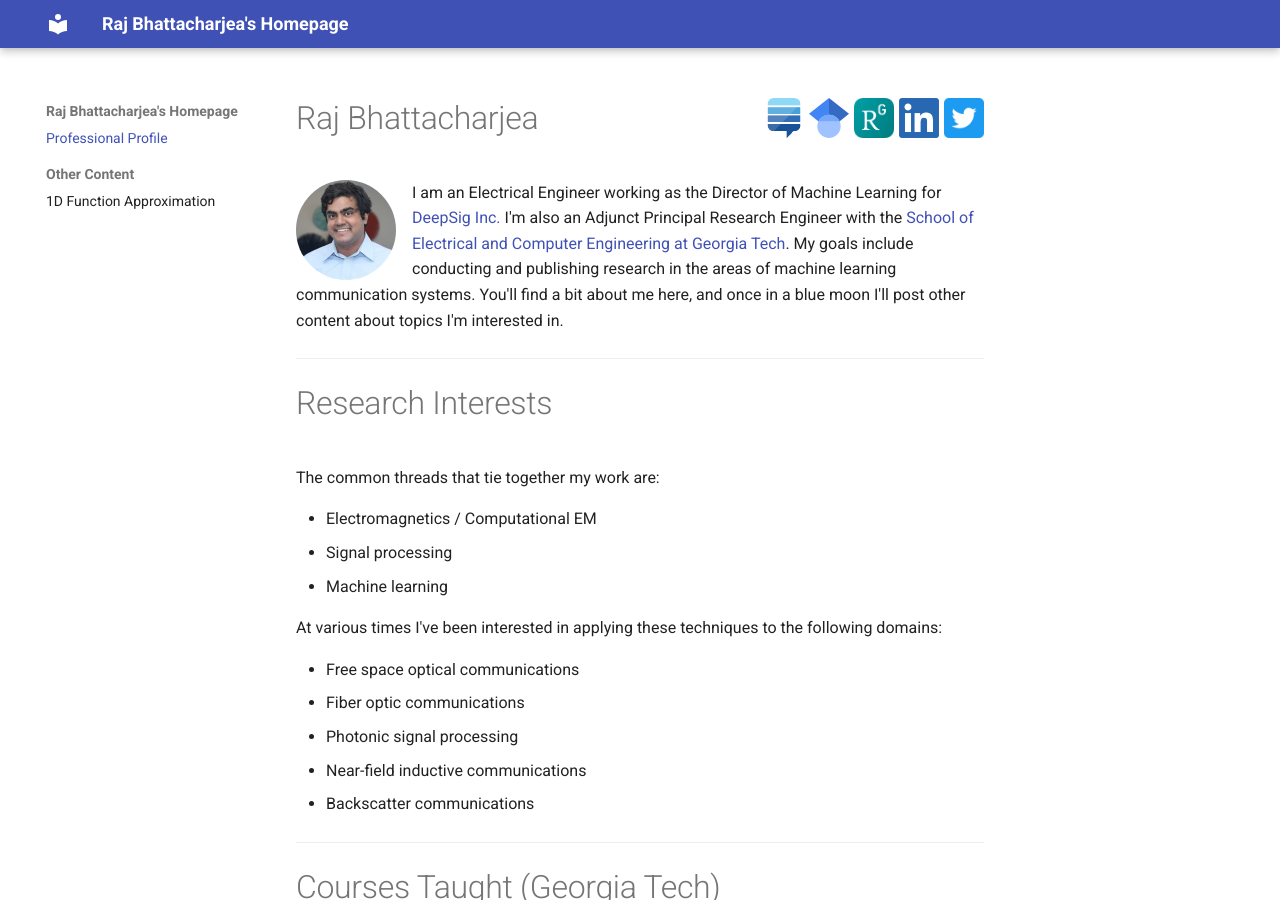
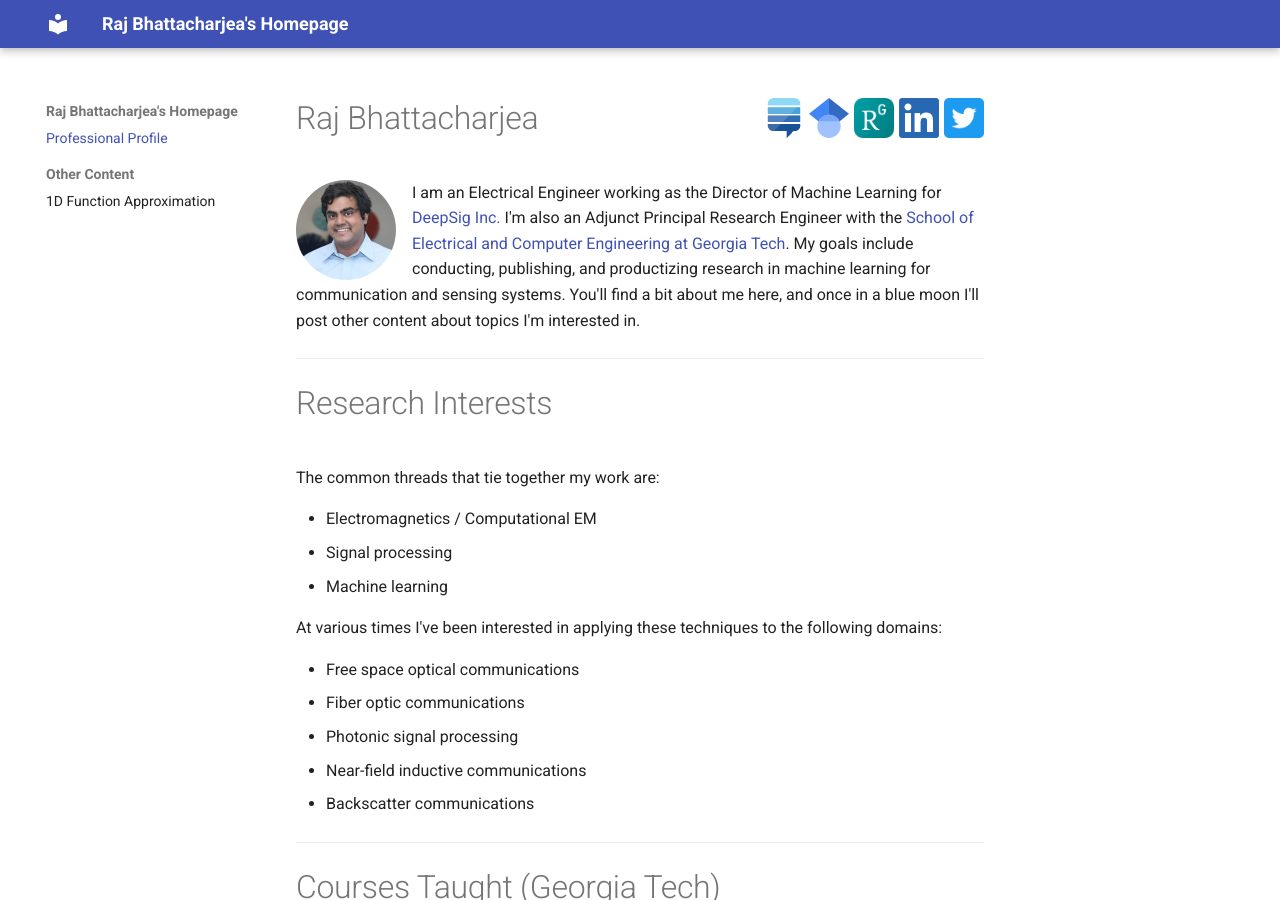
Before and after one commit to rajb245/rajb245.github.io, an MkDocs documentation site: the page built from docs/index.md, in a window 1280 px wide and 900 px high. Built offline with MkDocs 1.6.1 and Material for MkDocs 9.7.7, drawn with Linux system fonts in a browser that asks for light colours.

Commit message:
Update index.md

```diff
--- a/docs/index.md
+++ b/docs/index.md
@@ -10,8 +10,8 @@ Category: About Me
 I am an Electrical Engineer working as the Director of Machine Learning
 for [DeepSig Inc.](https://www.deepsig.ai/) I'm also an Adjunct Principal Research Engineer with the
 [School of Electrical and Computer Engineering at Georgia Tech](https://ece.gatech.edu/).
-My goals include conducting and publishing research in the areas of machine learning
-communication systems. You'll find a bit about me here, and once in a blue moon I'll
+My goals include conducting, publishing, and productizing research in machine learning
+for communication and sensing systems. You'll find a bit about me here, and once in a blue moon I'll
 post other content about topics I'm interested in.
 ________________________________________________________________________________
 # Research Interests
```
